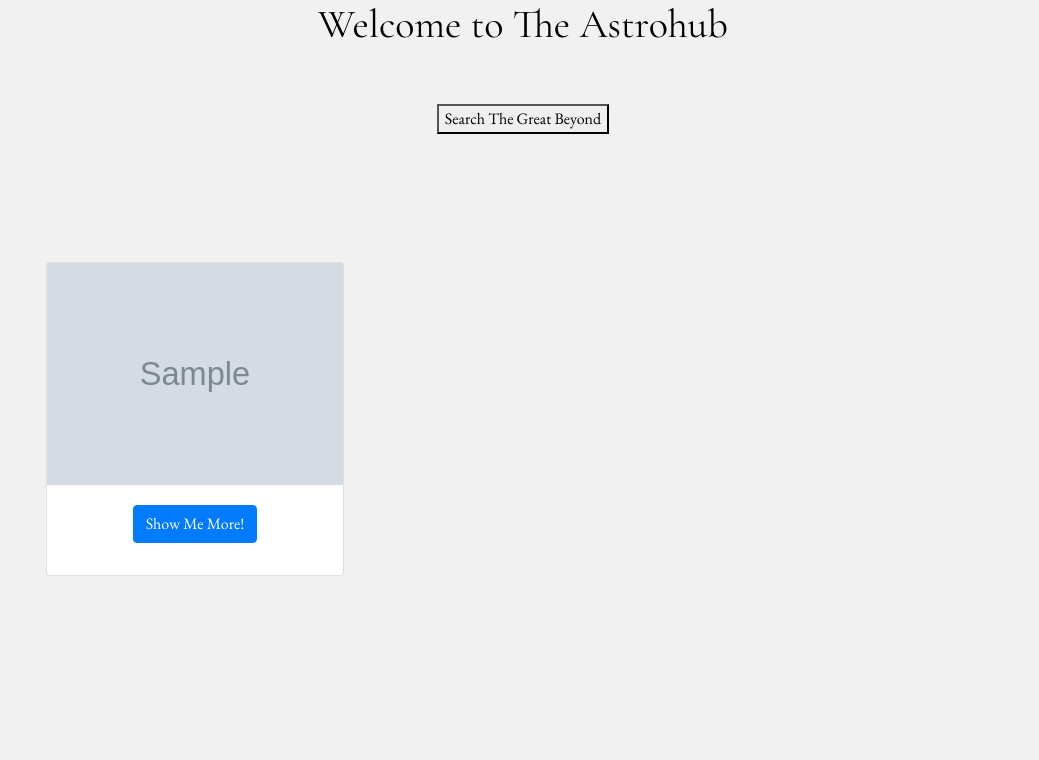
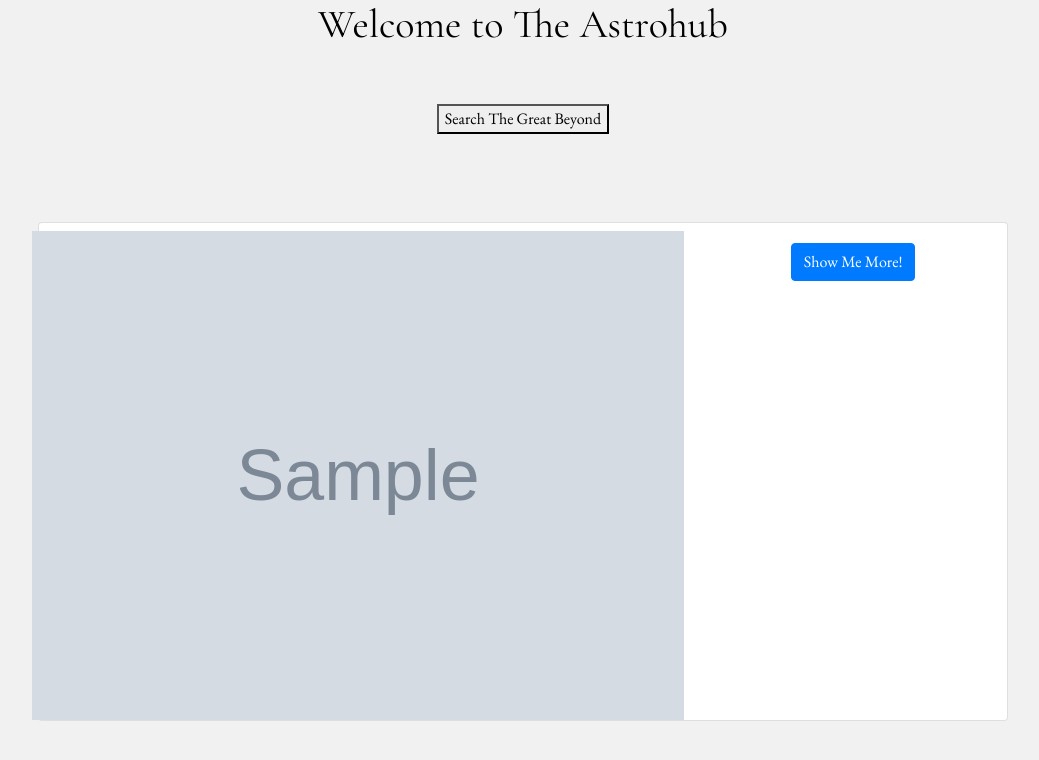
Before and after one commit to joycewambui/The-Astrohub, a Django app: page / in a window 1280 px wide. Shown: the top 760 px of the page, without its empty margins (117-1156 px from the left). Run offline with Django 3.2, Linux system fonts and the light colour scheme; tables that the repository leaves empty hold one stand-in row (values such as "Sample post"); grey boxes marked "Sample" are stand-in pictures; some libraries are stand-ins or nearby versions.

Commit message:
Set modal,works on one image,look for a way to tweak this

```diff
--- a/astrophotos/static/css/base.css
+++ b/astrophotos/static/css/base.css
@@ -15,6 +15,7 @@ body {
 .form-inline{
     margin-left: 75%;
 }
+
 h1{
     text-align: center;
     color: black;
@@ -23,18 +24,9 @@ h1{
     font-size: 65px;
 }
 
-.card-deck {
-    height: auto;
-    width: 100%;
-    display: grid;
-    grid-template-columns: repeat(3,1fr);
-    grid-gap: 1px;
-}
 
-.column {
-    float: left;
-    width: 25%;
-}
+
+
 .view .overlay img{
     width: 500px;
     height: 500px;
@@ -55,11 +47,18 @@ h1{
 }
 
 .row {
-    margin: 8px -16px;
+  display: flex;
+  flex-wrap: wrap;
+  padding: 0 4px;
 }
 
-/* Add padding BETWEEN each column (if you want) */
-.row,
-.row > .column {
-    padding: 8px;
+/* Create two equal columns that sits next to each other */
+.column {
+  flex: 50%;
+  padding: 0 4px;
 }
+
+.column img {
+  margin-top: 8px;
+  vertical-align: middle;
+}
--- a/astrophotos/templates/all-astro/base.html
+++ b/astrophotos/templates/all-astro/base.html
@@ -13,7 +13,6 @@
     {% block styles %}
     {% bootstrap_css %}
     <link rel="stylesheet" href="{% static 'css/base.css' %}">
-    <link rel="stylesheet" href="{% static 'css/modal.css' %}">
     <meta name="viewport" content="width=device-width, initial-scale=1">
     <link href="https://fonts.googleapis.com/css?family=Cormorant+Garamond" rel="stylesheet">
 
@@ -26,7 +25,7 @@
     {%endblock%}
     {% block scripts %}
     <script src="https://ajax.googleapis.com/ajax/libs/jquery/3.2.1/jquery.min.js"></script>
-    <script src= "{% static 'css/modal.js' %}"></script>
+
 
      {% bootstrap_javascript %}
      {% endblock %}
--- a/astrophotos/templates/home.html
+++ b/astrophotos/templates/home.html
@@ -8,18 +8,21 @@
 </div>
 
 <div class="container">
-
-     <div class="row">
+    <div class="member">
 
 
 
-        {%for image in images %}
-        <div class="col-md-4">
+     {%for image in images %}
+
+
+
             <div class="card card-cascade wider reverse my-4">
 
                 <div class="view overlay">
+                    <div class="row">
+                        <div class="column">
                     <img src="{{ image.image.url }}" class="img-responsive" style="width:100%">
-                    <a href="#!">
+                     <a href="#!">
                         <div class="mask rgba-white-slight"></div>
                     </a>
                     </div>
@@ -33,10 +36,10 @@
 
         <!-- Modal -->
         <div class="modal fade" id="exampleModalCenter" tabindex="-1" role="dialog" aria-labelledby="exampleModalCenterTitle" aria-hidden="true">
-            <div class="modal-dialog modal-dialog-centered" role="document">
+            <div class="modal-dialog modal-dialog-centered" role="image">
                 <div class="modal-content">
                     <div class="modal-header">
-                        <h5 class="modal-title" id="exampleModalLongTitle"><strong><h2>"{{ image.title }}"</h2></strong></h5>
+                        <h5 class="modal-title" id="exampleModalLongTitle"><strong><h2>{{ image.title }}</h2></strong></h5>
                         <button type="button" class="close" data-dismiss="modal" aria-label="Close">
                             <span aria-hidden="true">&times;</span>
                         </button>
@@ -69,7 +72,10 @@
         </div>
 
 </div>
-        {% endfor %}</div>
+        {% endfor %}
+    </div>
+        </div>
+        </div>
 </div>
 </div>
 </div>
```
